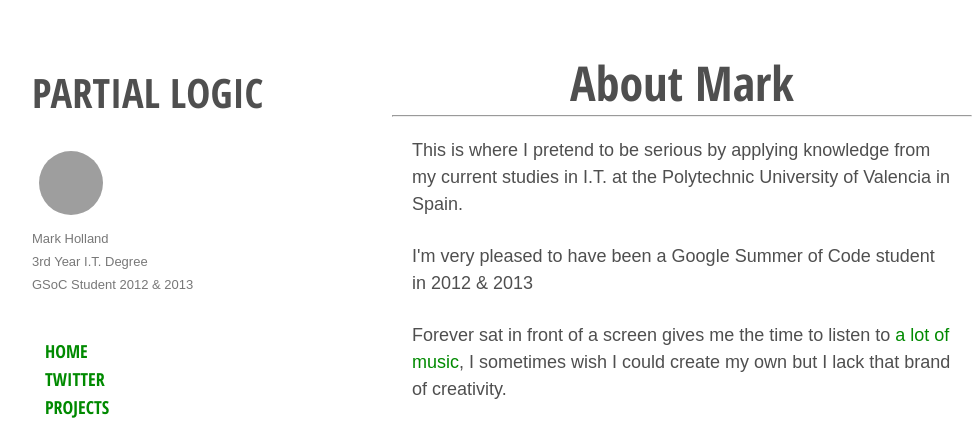
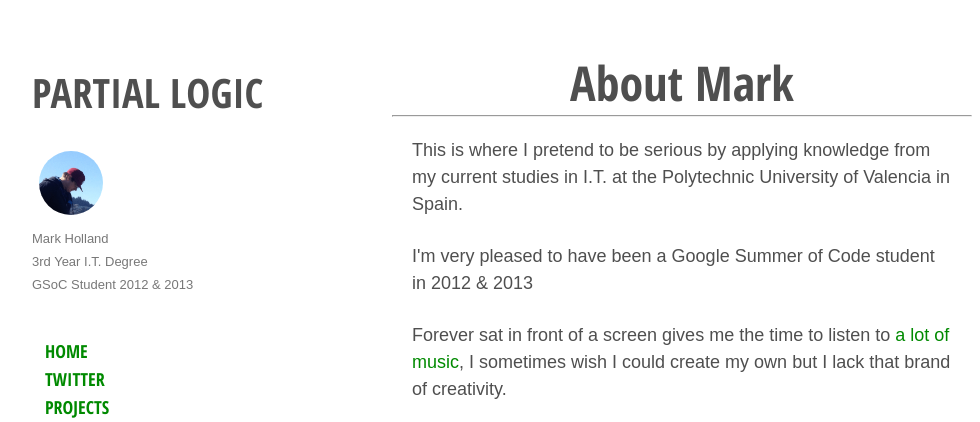
Before and after one commit to markholland/Partial-Logic, a PHP site: page /about in a window 1280 px wide. Shown: the top 422 px of the page, without its empty margins (148-1128 px from the left). Run offline with PHP 8.4, Linux system fonts and the light colour scheme; grey boxes are pictures that could not be loaded.

Commit message:
Fixed incorrect avatar url

```diff
--- a/app/views/about.html.php
+++ b/app/views/about.html.php
@@ -16,8 +16,8 @@
 <body>
  <aside>
   <h1><a href="<?php echo site_url() ?>"><?php echo config('blog.title') ?></a></h1>
-  <a href="http://twitter.com/_markholland" class="circle">
-	<img height="64" width="64" src="http://twitter.com/api/users/profile_image?screen_name=_markholland" alt="Mark Holland">
+ <a href="http://twitter.com/_markholland" class="circle">
+	<img height="64" width="64" src="http://partiallogic.com/images/avatar.png" alt="Mark Holland">
 </a>
   <p class="description"><?php echo config('blog.description')?></p>
   <ul>
--- a/app/views/likethese.html.php
+++ b/app/views/likethese.html.php
@@ -17,7 +17,7 @@
  <aside>
  <h1><a href="<?php echo site_url() ?>"><?php echo config('blog.title') ?></a></h1>
  <a href="http://twitter.com/_markholland" class="circle">
-	<img height="64" width="64" src="http://twitter.com/api/users/profile_image?screen_name=_markholland" alt="Mark Holland">
+	<img height="64" width="64" src="http://partiallogic.com/images/avatar.png" alt="Mark Holland">
 </a>
  <p class="description"><?php echo config('blog.description')?></p>
  <ul>
--- a/app/views/projects.html.php
+++ b/app/views/projects.html.php
@@ -17,7 +17,7 @@
  <aside>
  <h1><a href="<?php echo site_url() ?>"><?php echo config('blog.title') ?></a></h1>
  <a href="http://twitter.com/_markholland" class="circle">
-	<img height="64" width="64" src="http://twitter.com/api/users/profile_image?screen_name=_markholland" alt="Mark Holland">
+	<img height="64" width="64" src="http://partiallogic.com/images/avatar.png" alt="Mark Holland">
 </a>
  <p class="description"><?php echo config('blog.description')?></p>
  <ul>
```
